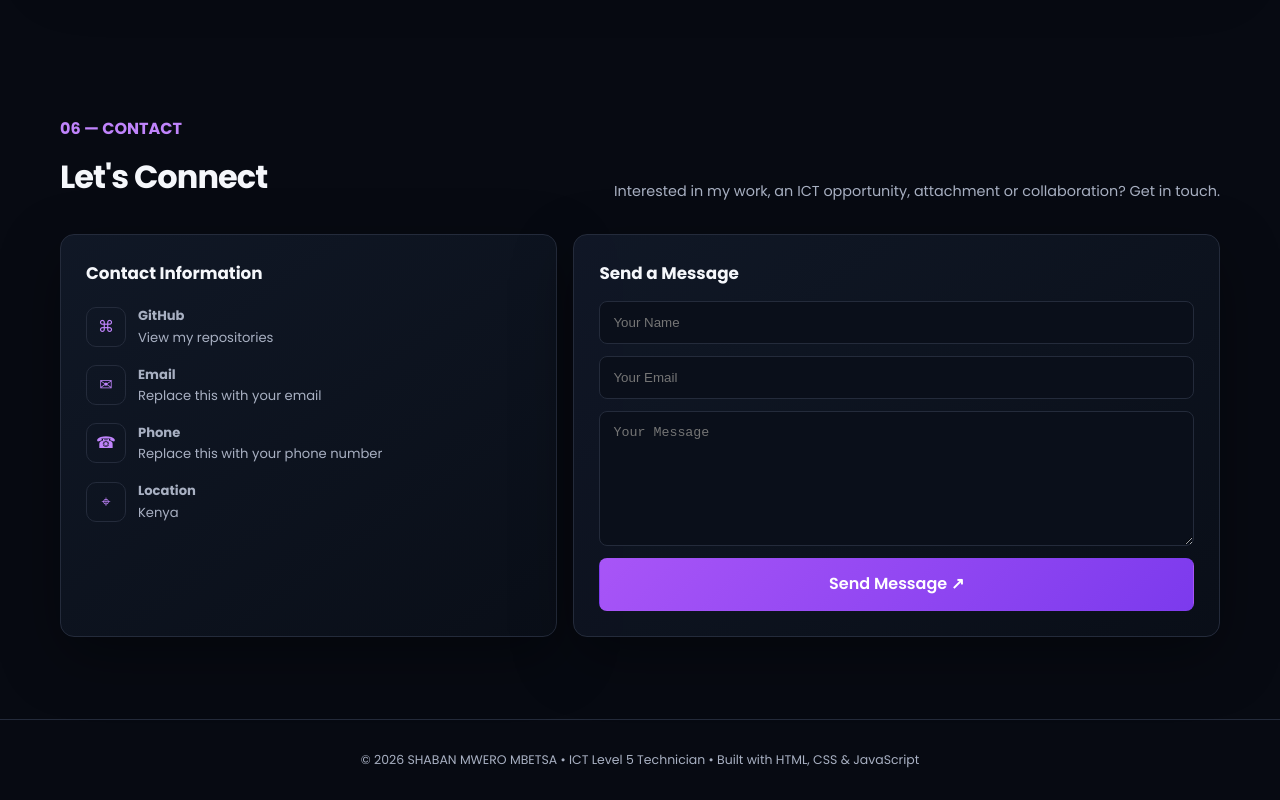
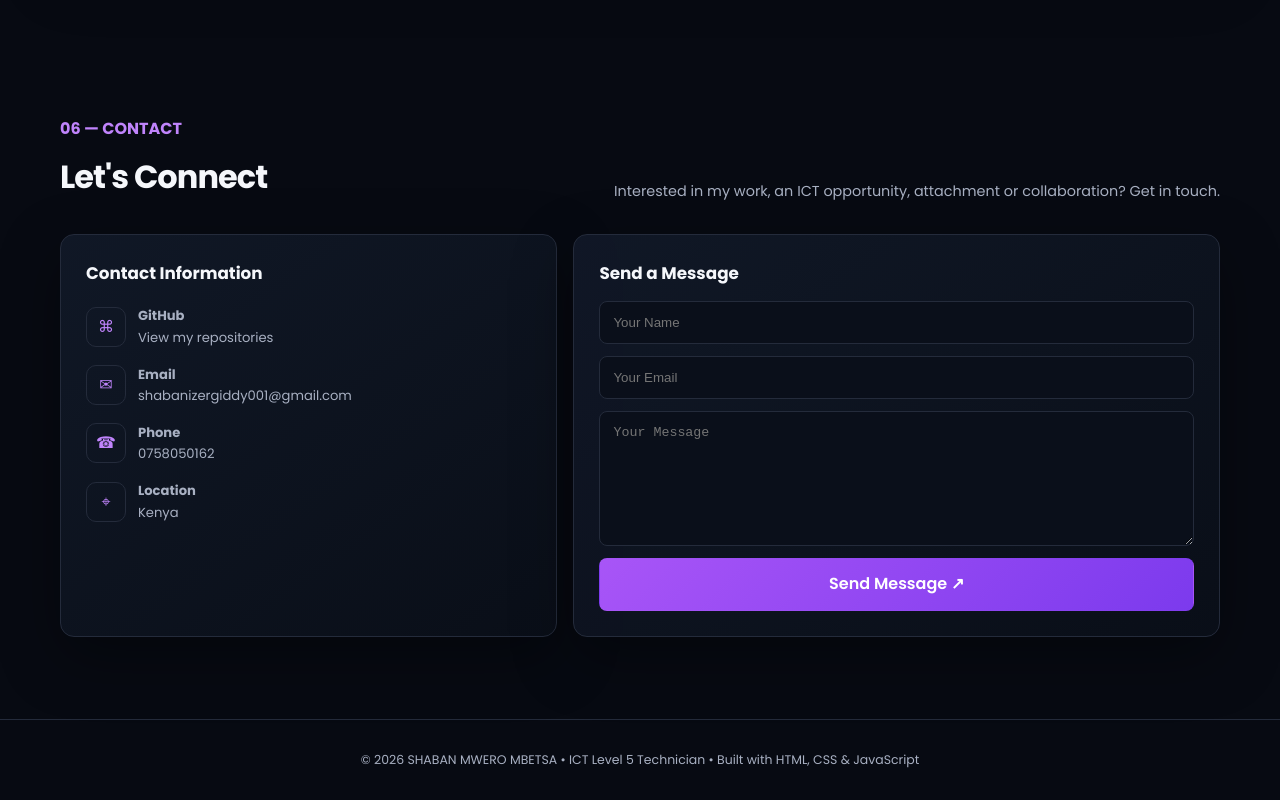
Before and after one commit to shabanizergiddy001-lgtm/SHABANPORT, a plain HTML site: page index.html in a window 1280 px wide. Shown: the part 3929-4729 px from the top of the page. Drawn offline with Linux system fonts and the light colour scheme; no server answers.

Commit message:
Update index.html

```diff
--- a/index.html
+++ b/index.html
@@ -390,8 +390,8 @@
       <h3>Contact Information</h3>
       <div class="contact-list">
         <div class="contact-row"><div class="contact-icon">⌘</div><div><strong>GitHub</strong><br><a href="https://github.com/shabanizergiddy001-lgtm" target="_blank">View my repositories</a></div></div>
-        <div class="contact-row"><div class="contact-icon">✉</div><div><strong>Email</strong><br>Replace this with your email</div></div>
-        <div class="contact-row"><div class="contact-icon">☎</div><div><strong>Phone</strong><br>Replace this with your phone number</div></div>
+        <div class="contact-row"><div class="contact-icon">✉</div><div><strong>Email</strong><br>shabanizergiddy001@gmail.com</div></div>
+        <div class="contact-row"><div class="contact-icon">☎</div><div><strong>Phone</strong><br>0758050162</div></div>
         <div class="contact-row"><div class="contact-icon">⌖</div><div><strong>Location</strong><br>Kenya</div></div>
       </div>
     </article>
```
